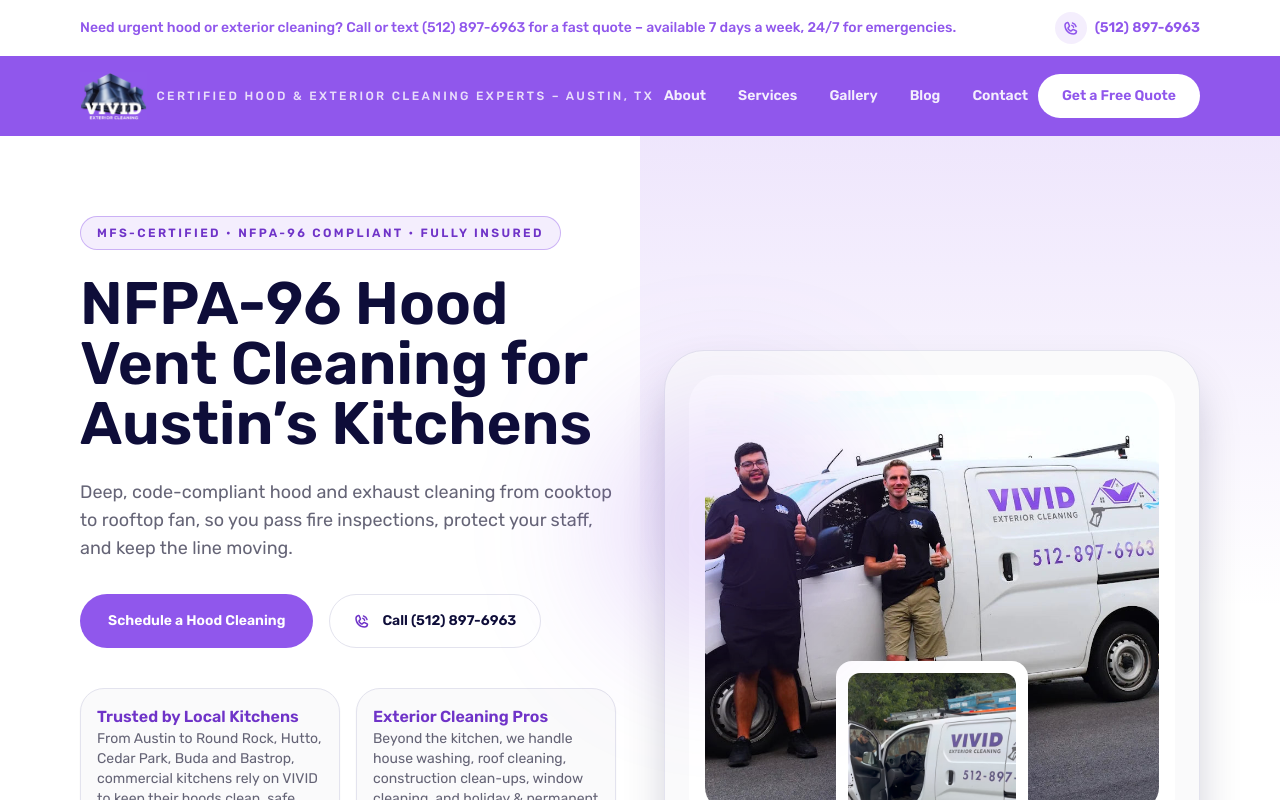
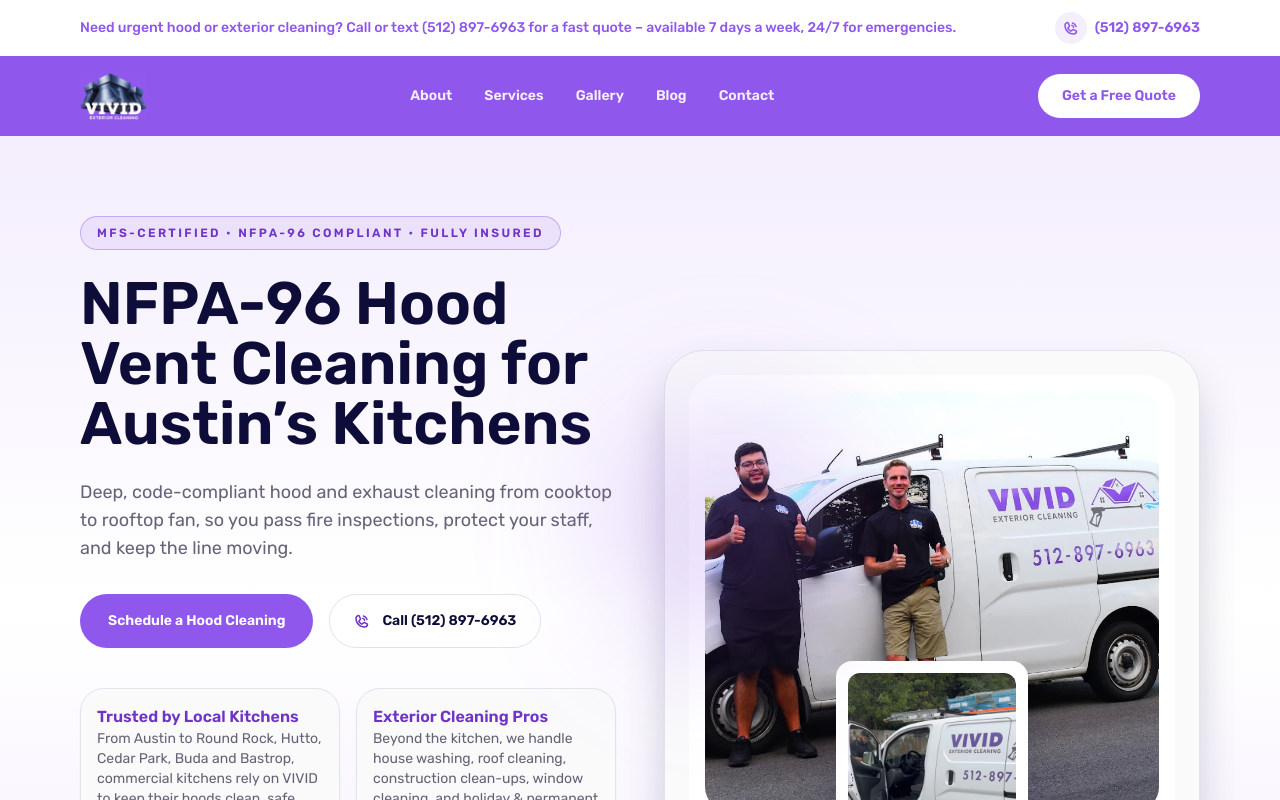
Before and after one commit to ZeeshanWaheed11/vivideteriorcleaning, a React (Vite) app: page / in a window 1280 px wide. Shown: the top 800 px of the page. Built offline with nearby package versions, Linux system fonts and the light colour scheme.

Commit message:
style: adjust navbar and hero gradient

```diff
--- a/src/components/Hero.tsx
+++ b/src/components/Hero.tsx
@@ -8,9 +8,12 @@ const Hero = () => {
   };
 
   return (
-    <section id="hero" className="relative overflow-hidden bg-white pb-24 pt-20">
-      <div className="pointer-events-none absolute inset-y-0 right-0 hidden w-1/2 bg-gradient-to-b from-accent/15 via-transparent to-transparent lg:block" />
-      <div className="mx-auto flex max-w-6xl flex-col gap-12 px-4 lg:flex-row lg:items-center">
+    <section
+      id="hero"
+      className="relative overflow-hidden bg-gradient-to-b from-white via-white to-[#f2ebff] pb-24 pt-20"
+    >
+      <div className="pointer-events-none absolute inset-0 bg-gradient-to-b from-accent/10 via-transparent to-transparent" />
+      <div className="relative z-10 mx-auto flex max-w-6xl flex-col gap-12 px-4 lg:flex-row lg:items-center">
         <motion.div
           initial={{ opacity: 0, y: 40 }}
           whileInView={{ opacity: 1, y: 0 }}
--- a/src/components/Navbar.tsx
+++ b/src/components/Navbar.tsx
@@ -37,9 +37,6 @@ const Navbar = () => {
             className="h-12 w-auto"
           />
         </a>
-        <p className="text-xs font-medium uppercase tracking-[0.2em] text-white/80">
-          {brandInfo.tagline}
-        </p>
         <nav className="hidden items-center gap-8 text-sm font-semibold text-white/90 lg:flex">
           {navLinks.map((link) => (
             <button
```
